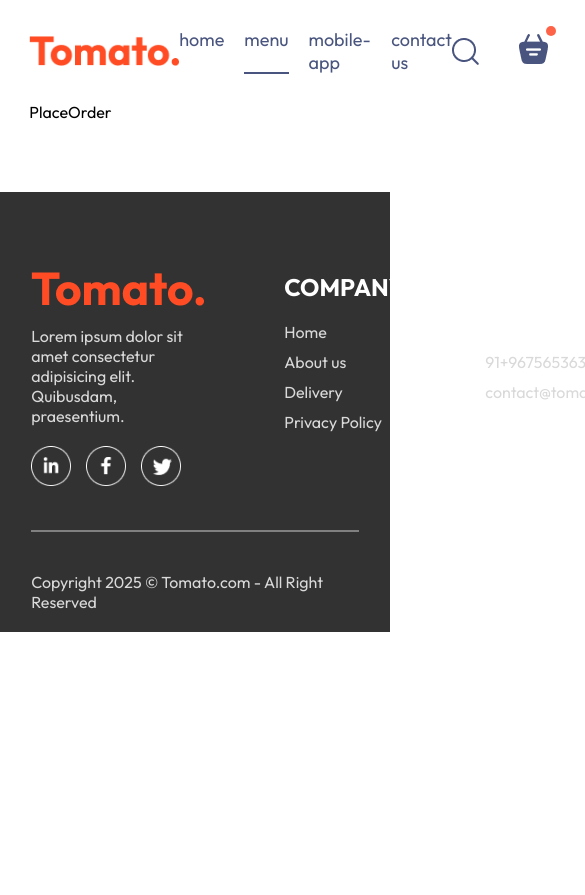
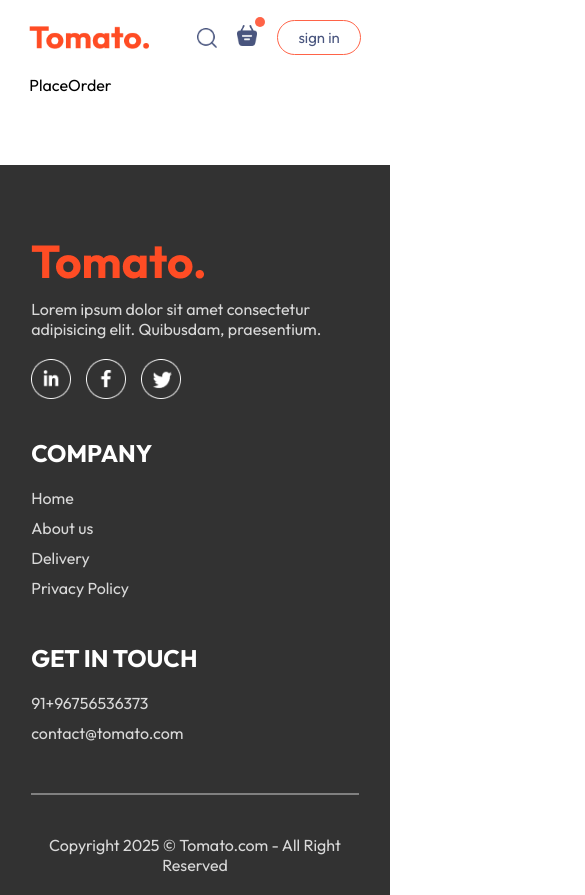
Before and after one commit to SohamPethkar7038/FoodDeliveryMern, a React (Vite) app in the folder frontend/: page /order in a window 390 px wide. Shown: the top 895 px of the page, 585 px wide, since content can reach past the window. Before the commit the page ends 844 px from the top, so only its background shows below. Built offline with nearby package versions, Linux system fonts and the light colour scheme.

Commit message:
added media queries for responsive

```diff
--- a/frontend/src/components/ExploreMenu/ExploreMenu.css
+++ b/frontend/src/components/ExploreMenu/ExploreMenu.css
@@ -56,3 +56,11 @@
     border: 5px solid tomato;
     padding: 2px;
 }
+
+
+@media(max-width:1050px){
+    .explore-menu-text{
+        max-width: 100%;
+         font-size: 14px;
+    }
+}
--- a/frontend/src/components/Footer/Footer.css
+++ b/frontend/src/components/Footer/Footer.css
@@ -45,3 +45,15 @@
    background-color: grey;
    border: none;
 }
+
+
+@media(max-width:750px){
+    .footer-content{
+        display: flex;
+        flex-direction: column;
+        gap: 35px;
+    }
+    .footer-copyright{
+        text-align: center;
+    }
+}
--- a/frontend/src/components/Header/Header.css
+++ b/frontend/src/components/Header/Header.css
@@ -40,3 +40,22 @@
     border-radius: 50px;
     cursor: pointer;
 }
+
+@media(max-width:1050px){
+
+    .header-contents{
+        max-width: 45%;
+    }
+}
+
+@media(max-width:750px){
+    .header-contents{
+        max-width: 65%;
+    }
+    .header-contents p{
+        display: none;
+    }
+    .header-contents button{
+        padding: 2.5vw 3vw;
+    }
+}
--- a/frontend/src/components/Navbar/Navbar.css
+++ b/frontend/src/components/Navbar/Navbar.css
@@ -61,3 +61,50 @@
     top: -8px;
     right: -8px;
 }
+
+
+@media(max-width:1050px) {
+    .navbar .logo{
+        width: 140px;
+    }
+    .navbar-menu{
+        gap: 20px;
+        font-size: 17px;
+    }
+    .navbar-right{
+        gap: 30px;
+    }
+    .navbar-right img{
+        width: 22px;
+    }
+    .navbar-right button{
+        padding: 8px 25px;
+    }
+}
+
+@media (max-width:900px) {
+    .navbar .logo{
+        width: 120px;
+    }
+    .navbar-menu{
+        gap: 15px;
+        font-size: 16px;
+    }
+    .navbar-right{
+        gap: 20px;
+    }
+    .navbar-right img{
+        width: 20px;
+    }
+    .navbar-right button{
+        padding: 7px 20px;
+        font-size: 15px;
+    }
+}
+
+
+@media (max-width:750px) {
+    .navbar-menu{
+        display: none;
+    }
+}
```
